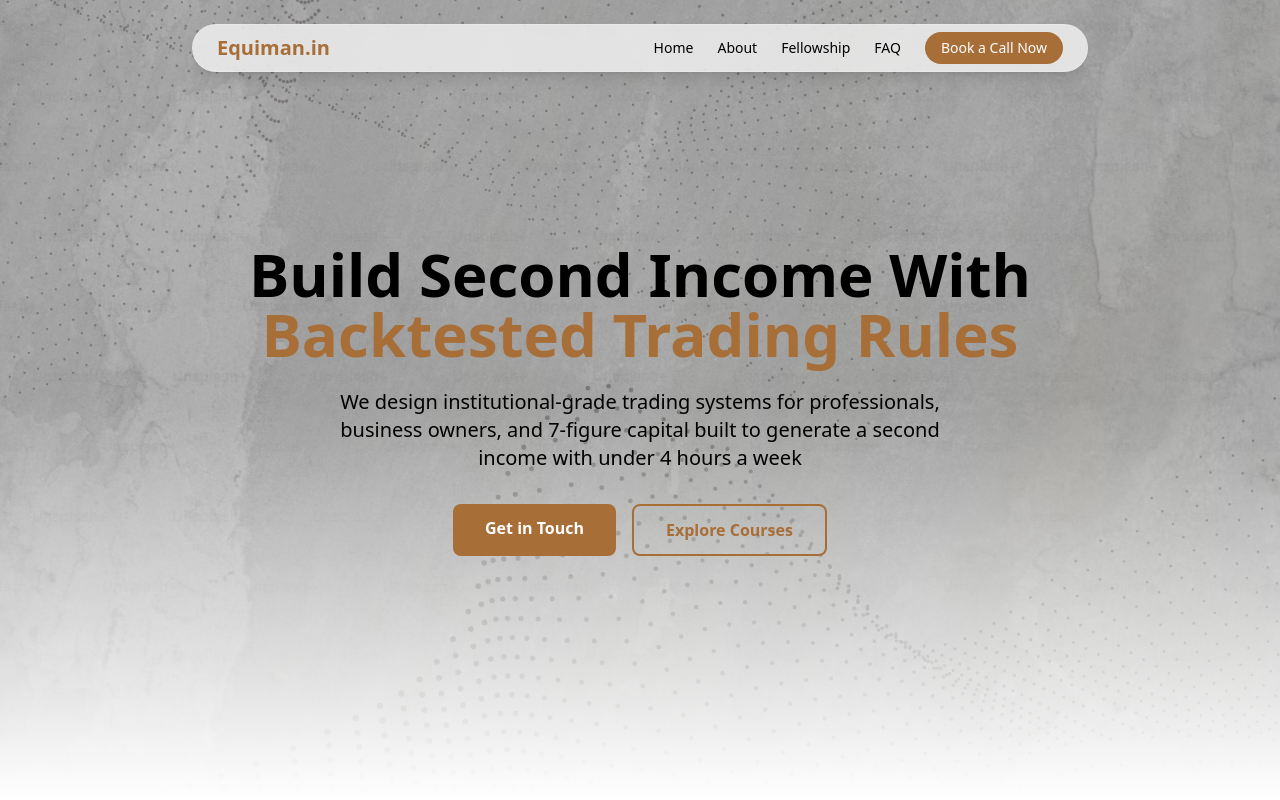
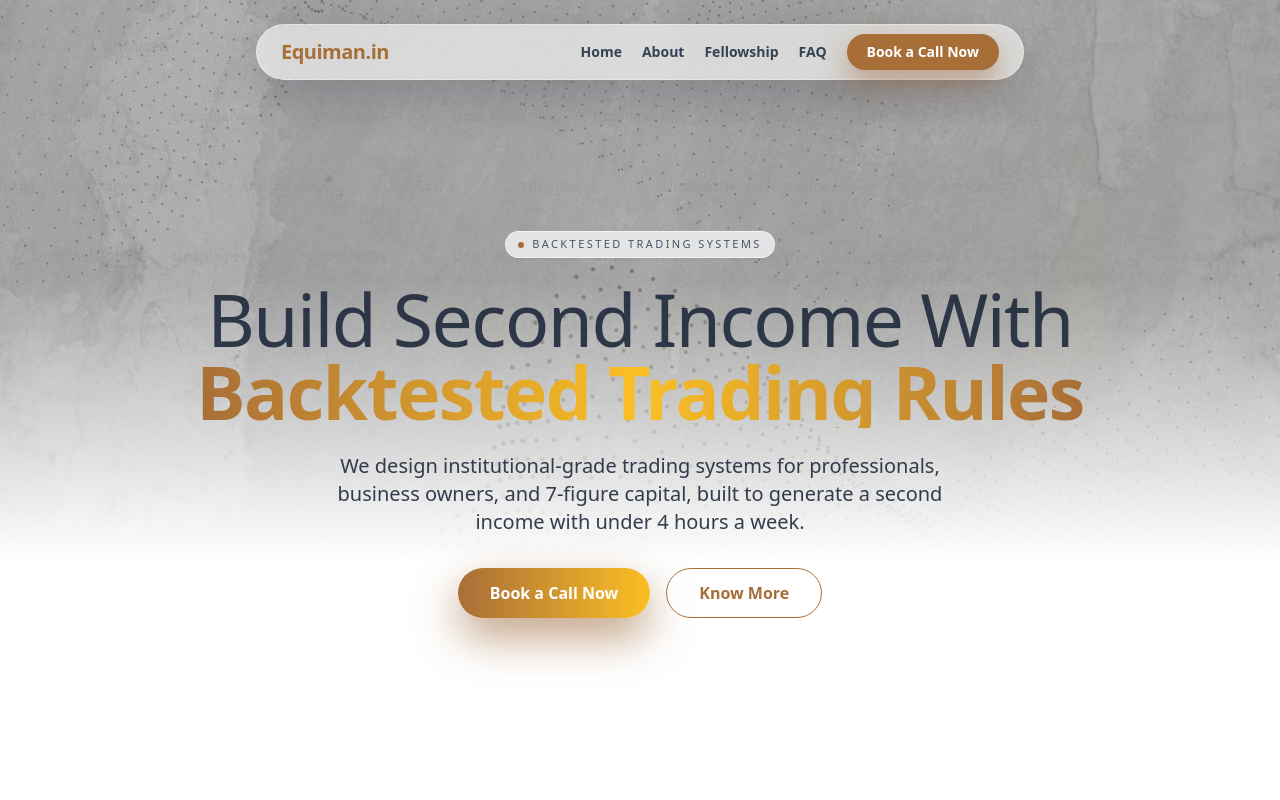
Before and after one commit to sanketsur22/Equiman, a Next.js app: page / in a window 1280 px wide. Shown: the top 800 px of the page. Built offline with nearby package versions, Linux system fonts and the light colour scheme.

Commit message:
Modified the hero section and the navbar

```diff
--- a/components/HeroSection.tsx
+++ b/components/HeroSection.tsx
@@ -1,47 +1,58 @@
 export default function HeroSection() {
   return (
     <section
-      className="min-h-screen px-4 sm:px-6 lg:px-8 relative bg-cover bg-center bg-no-repeat flex items-center justify-center"
-      style={{
-        backgroundImage: 'url(/images/bg_image.avif)',
-      }}
+      className="min-h-screen px-4 sm:px-6 lg:px-8 pt-32 pb-20 relative flex items-center justify-center overflow-hidden"
     >
-      {/* Dots overlay */}
+      {/* Background image - only top half of hero */}
       <div
-        className="absolute inset-0 bg-cover bg-center bg-no-repeat opacity-30"
+        className="absolute top-0 left-0 right-0 h-[70%] bg-cover bg-center bg-no-repeat"
+        style={{
+          backgroundImage: 'url(/images/bg_image.avif)',
+        }}
+      ></div>
+      {/* Dots overlay - only top half of hero */}
+      <div
+        className="absolute top-0 left-0 right-0 h-[70%] bg-cover bg-center bg-no-repeat opacity-30"
         style={{
           backgroundImage: 'url(/images/dots.png)',
         }}
       ></div>
-      {/* Dark overlay to darken the image */}
-      <div className="absolute inset-0 bg-black/20"></div>
-      {/* Gradient fade from bottom */}
-      <div className="absolute inset-0 bg-gradient-to-t from-white via-transparent to-transparent"></div>
+      {/* Dark overlay to darken the image (top half only) */}
+      <div className="absolute top-0 left-0 right-0 h-[70%] bg-black/20"></div>
+      {/* Gradient fade from images into white at the end of hero images */}
+      <div className="absolute top-0 left-0 right-0 h-[70%] bg-gradient-to-b from-transparent via-transparent to-white"></div>
       <div className="max-w-4xl mx-auto text-center relative z-10">
-        <h1 className="text-5xl md:text-6xl font-bold mb-6 text-black">
-          Build Second Income With
-          <span className="block" style={{ color: "rgb(168, 110, 56)" }}>
-          Backtested Trading Rules
+        <div className="inline-flex items-center gap-2 px-3 py-1 rounded-full bg-white/70 backdrop-blur-md border border-white/60 shadow-sm mx-auto mb-6">
+          <span className="h-1.5 w-1.5 rounded-full" style={{ backgroundColor: "rgb(168, 110, 56)" }}></span>
+          <span className="text-[11px] font-medium tracking-[0.22em] uppercase text-slate-600">
+            Backtested trading systems
+          </span>
+        </div>
+        <h1 className="text-4xl sm:text-5xl md:text-6xl font-semibold tracking-tight mb-6 text-slate-900">
+          <span className="block font-light text-slate-800/90 text-[1.18em] sm:text-[1.22em]">
+            Build Second Income With
+          </span>
+          <span className="block font-semibold bg-clip-text text-transparent bg-gradient-to-r from-[rgb(168,110,56)] via-amber-400 to-[rgb(168,110,56)] text-[1.18em] sm:text-[1.22em]">
+            Backtested Trading Rules
           </span>
         </h1>
-        <p className="text-xl text-black mb-8 max-w-2xl mx-auto">
-        We design institutional-grade trading systems for professionals, business owners,
-        and 7-figure capital built to generate a second income with under 4 hours a week
+        <p className="text-base sm:text-lg md:text-xl text-slate-800/90 leading-relaxed mb-8 max-w-2xl mx-auto">
+          We design institutional-grade trading systems for professionals, business owners, and 7-figure capital,
+          built to generate a second income with under 4 hours a week.
         </p>
         <div className="flex flex-col sm:flex-row gap-4 justify-center">
           <a
             href="#services"
-            className="px-8 py-3 rounded-lg font-semibold text-white transition hover:opacity-90"
-            style={{ backgroundColor: "rgb(168, 110, 56)" }}
+            className="inline-flex items-center justify-center px-8 py-3 rounded-full font-semibold text-sm md:text-base text-white shadow-[0_18px_45px_rgba(148,91,40,0.6)] hover:shadow-[0_26px_65px_rgba(148,91,40,0.75)] hover:-translate-y-[1px] active:translate-y-0 transition-all duration-150"
+            style={{ backgroundImage: "linear-gradient(to right, rgb(168, 110, 56), #fbbf24)" }}
           >
-            Get in Touch
+            Book a Call Now
           </a>
           <a
             href="#about"
-            className="px-8 py-3 rounded-lg font-semibold border-2 transition hover:opacity-70"
-            style={{ borderColor: "rgb(168, 110, 56)", color: "rgb(168, 110, 56)" }}
+            className="inline-flex items-center justify-center px-8 py-3 rounded-full font-semibold text-sm md:text-base border border-[rgb(168,110,56)] text-[rgb(168,110,56)] bg-white/70 hover:bg-white transition-colors duration-150"
           >
-            Explore Courses
+            Know More
           </a>
         </div>
       </div>
--- a/components/Navbar.tsx
+++ b/components/Navbar.tsx
@@ -8,32 +8,48 @@ export default function Navbar() {
 
   return (
     <nav className="fixed top-6 left-0 right-0 z-50 flex justify-center px-4">
-      <div className="w-full max-w-4xl relative">
-        <div className="flex justify-between items-center h-12 px-6 rounded-full backdrop-blur-md bg-white/70 border border-white/20 shadow-lg">
+      <div className="w-full max-w-3xl relative">
+        <div className="flex items-center justify-between h-14 px-4 md:px-6 rounded-full border border-white/30 bg-white/60 backdrop-blur-xl shadow-[0_18px_45px_rgba(15,23,42,0.18)]">
           <div className="flex-shrink-0">
-            <Link href="/" className="text-xl font-bold" style={{ color: "rgb(168, 110, 56)" }}>
+            <Link
+              href="/"
+              className="text-lg md:text-xl font-semibold tracking-tight"
+              style={{ color: "rgb(168, 110, 56)" }}
+            >
               Equiman.in
             </Link>
           </div>
 
           {/* Desktop Menu */}
           <div className="hidden md:block">
-            <div className="flex items-center space-x-6">
-              <Link href="/" className="text-black hover:opacity-70 transition text-sm">
+            <div className="flex items-center space-x-3 lg:space-x-5">
+              <Link
+                href="/"
+                className="text-xs md:text-sm font-semibold text-slate-700 hover:text-slate-900 hover:-translate-y-[1px] transition-all duration-150"
+              >
                 Home
               </Link>
-              <Link href="#about" className="text-black hover:opacity-70 transition text-sm">
+              <Link
+                href="#about"
+                className="text-xs md:text-sm font-semibold text-slate-700 hover:text-slate-900 hover:-translate-y-[1px] transition-all duration-150"
+              >
                 About
               </Link>
-              <Link href="/fellowship" className="text-black hover:opacity-70 transition text-sm">
+              <Link
+                href="/fellowship"
+                className="text-xs md:text-sm font-semibold text-slate-700 hover:text-slate-900 hover:-translate-y-[1px] transition-all duration-150"
+              >
                 Fellowship
               </Link>
-              <Link href="#faq" className="text-black hover:opacity-70 transition text-sm">
+              <Link
+                href="#faq"
+                className="text-xs md:text-sm font-semibold text-slate-700 hover:text-slate-900 hover:-translate-y-[1px] transition-all duration-150"
+              >
                 FAQ
               </Link>
               <Link
                 href="#contact"
-                className="px-4 py-1.5 rounded-full text-white text-sm font-medium hover:opacity-90 transition"
+                className="px-4 py-1.5 md:px-5 md:py-2 rounded-full text-white text-xs md:text-sm font-semibold shadow-[0_12px_30px_rgba(148,91,40,0.5)] hover:shadow-[0_18px_45px_rgba(148,91,40,0.65)] hover:-translate-y-[1px] active:translate-y-0 transition-all duration-150"
                 style={{ backgroundColor: "rgb(168, 110, 56)" }}
               >
                 Book a Call Now
@@ -45,7 +61,7 @@ export default function Navbar() {
           <div className="md:hidden">
             <button
               onClick={() => setIsMenuOpen(!isMenuOpen)}
-              className="text-black focus:outline-none"
+              className="text-slate-800 focus:outline-none rounded-full p-1.5 bg-white/70 backdrop-blur-md border border-white/60 shadow-sm"
             >
               <svg
                 className="h-5 w-5"
@@ -77,39 +93,39 @@ export default function Navbar() {
       {/* Mobile Menu */}
       {isMenuOpen && (
         <div className="md:hidden absolute top-full left-0 right-0 mt-2">
-          <div className="px-4 pt-3 pb-4 space-y-2 rounded-2xl backdrop-blur-md bg-white/70 border border-white/20 shadow-lg mx-4">
+          <div className="px-4 pt-3 pb-4 space-y-2 rounded-2xl backdrop-blur-xl bg-white/80 border border-white/30 shadow-[0_22px_55px_rgba(15,23,42,0.25)] mx-4">
             <Link
               href="/"
-              className="block px-3 py-2 text-black hover:opacity-70 transition text-sm"
+              className="block px-3 py-2 text-slate-800 hover:text-slate-900 hover:bg-white/70 rounded-lg transition-all text-sm"
               onClick={() => setIsMenuOpen(false)}
             >
               Home
             </Link>
             <Link
               href="#about"
-              className="block px-3 py-2 text-black hover:opacity-70 transition text-sm"
+              className="block px-3 py-2 text-slate-800 hover:text-slate-900 hover:bg-white/70 rounded-lg transition-all text-sm"
               onClick={() => setIsMenuOpen(false)}
             >
               About
             </Link>
             <Link
               href="/fellowship"
-              className="block px-3 py-2 text-black hover:opacity-70 transition text-sm"
+              className="block px-3 py-2 text-slate-800 hover:text-slate-900 hover:bg-white/70 rounded-lg transition-all text-sm"
               onClick={() => setIsMenuOpen(false)}
             >
               Fellowship
             </Link>
             <Link
               href="#faq"
-              className="block px-3 py-2 text-black hover:opacity-70 transition text-sm"
+              className="block px-3 py-2 text-slate-800 hover:text-slate-900 hover:bg-white/70 rounded-lg transition-all text-sm"
               onClick={() => setIsMenuOpen(false)}
             >
               FAQ
             </Link>
             <Link
               href="#contact"
-              className="block px-3 py-2 rounded-full text-white font-medium hover:opacity-90 transition text-sm mt-2 text-center"
-              style={{ backgroundColor: "rgb(168, 110, 56)" }}
+              className="block px-3 py-2 rounded-full text-white font-semibold shadow-[0_12px_30px_rgba(148,91,40,0.5)] hover:shadow-[0_18px_45px_rgba(148,91,40,0.65)] transition-all text-sm mt-3 text-center"
+              style={{ backgroundImage: "linear-gradient(to right, rgb(168, 110, 56), #fbbf24)" }}
               onClick={() => setIsMenuOpen(false)}
             >
               Book a Call Now
```
